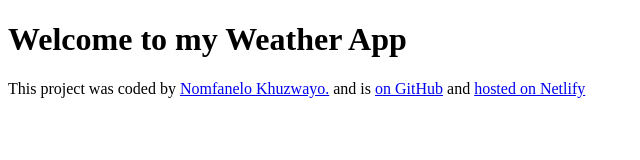
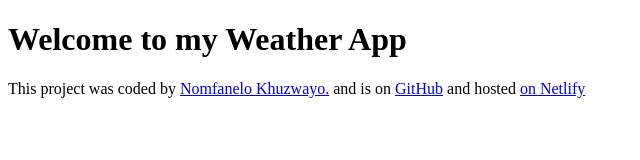
Before and after one commit to NO-MM/vanilla-weather-project, a plain HTML site: page index.html in a window 1280 px wide. Shown: the full height of the page, 0-640 px from the left. Drawn offline with Linux system fonts and the light colour scheme.

Commit message:
updated the footer and added a new link for netlify

```diff
--- a/index.html
+++ b/index.html
@@ -11,10 +11,10 @@
       <p>
           This project was coded by
           <a href="https://github.com/NO-MM" target="_blank">Nomfanelo Khuzwayo.</a>
-          and is
-          <a href="https://github.com/NO-MM/vanilla-weather-project" target="_blank"> on GitHub</a> and
-          <a href="https://my-ops.netlify.app/" target="_blank"
-            >hosted on Netlify</a
+          and is on
+          <a href="https://github.com/NO-MM/vanilla-weather-project" target="_blank"> GitHub</a> and hosted
+          <a href="https://vanilla-weather-app10.netlify.app/" target="_blank"
+            > on Netlify</a
           >
         </p>
 </footer>
```
